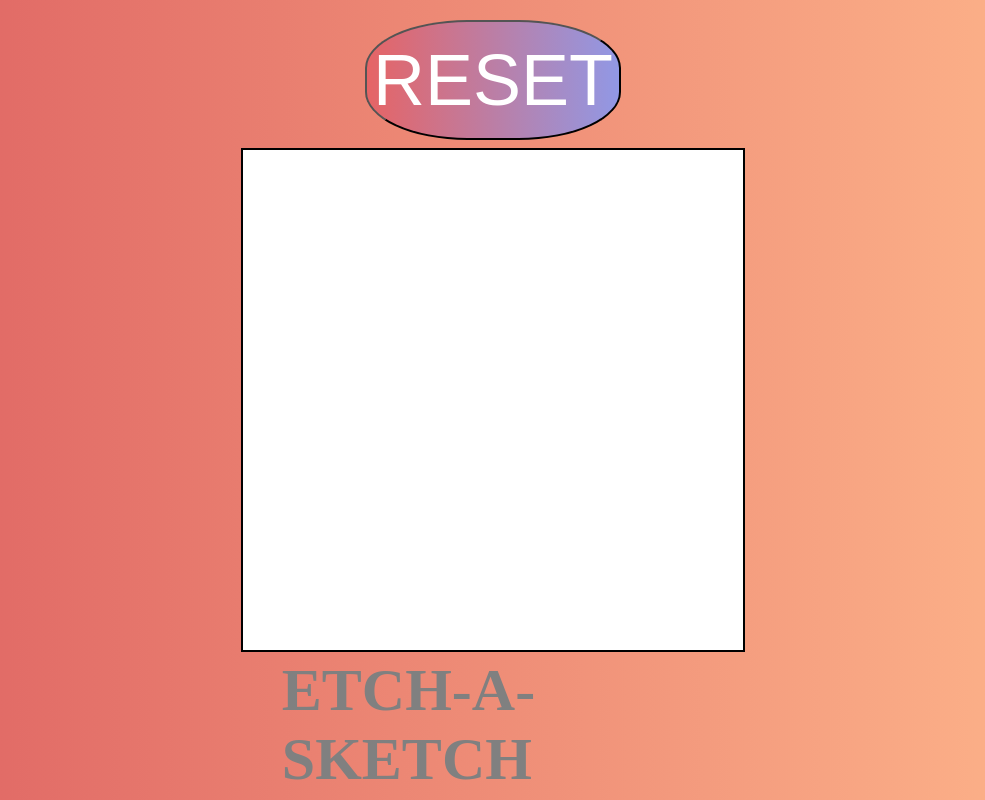
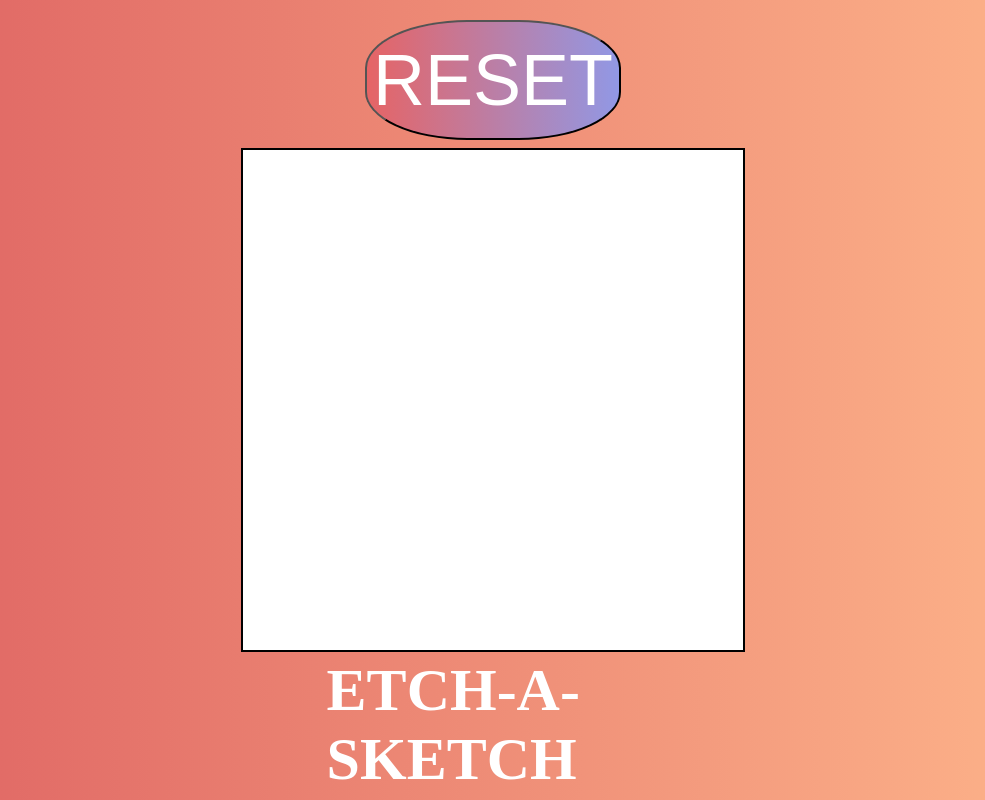
Before and after one commit to Russianaleksey/etch-a-sketch, a plain HTML site: page index.html in a window 1280 px wide. Shown: the whole page, without its empty margins (147-1132 px from the left). Drawn offline with Linux system fonts and the light colour scheme.

Commit message:
final etch-a-sketch app

```diff
--- a/script.js
+++ b/script.js
@@ -26,10 +26,11 @@ function start (){
 
 container.addEventListener('mouseover', event => {
     if(event.target.style.background !== 'white' && !event.target.id.includes('container') && !event.target.id.includes('changed')){
-        event.target.style.background = getRandomColor();
-        event.target.setAttribute('id', 'changed')
+            event.target.style.background = getRandomColor();
+            event.target.setAttribute('id', 'changed');
     }
 })
+
 
 
 
@@ -61,7 +62,7 @@ function buildGrid(){
     }
 }
 
-let userSquares = 16;
+let userSquares = 80;
 buildGrid();
-container.style.gridTemplateColumns = `repeat(16, 31.25px)`;
-container.style.gridTemplateRows = `repeat(16, 31.25px)`;
+container.style.gridTemplateColumns = `repeat(80, 6.25px)`;
+container.style.gridTemplateRows = `repeat(80, 6.25px)`;
--- a/style.css
+++ b/style.css
@@ -50,7 +50,7 @@
     position: absolute;
     width: 33%;
     height: 60px;
-    left: 50%;
+    left: 53.5%;
     top: 82%;
     transform: translateX(-50%);
 }
@@ -58,7 +58,7 @@
 .main-text {
     width: 100%;
     font-size: 60px;
-    color: gray;
+    color: white;
 }
 
 .main-text:hover {
```
